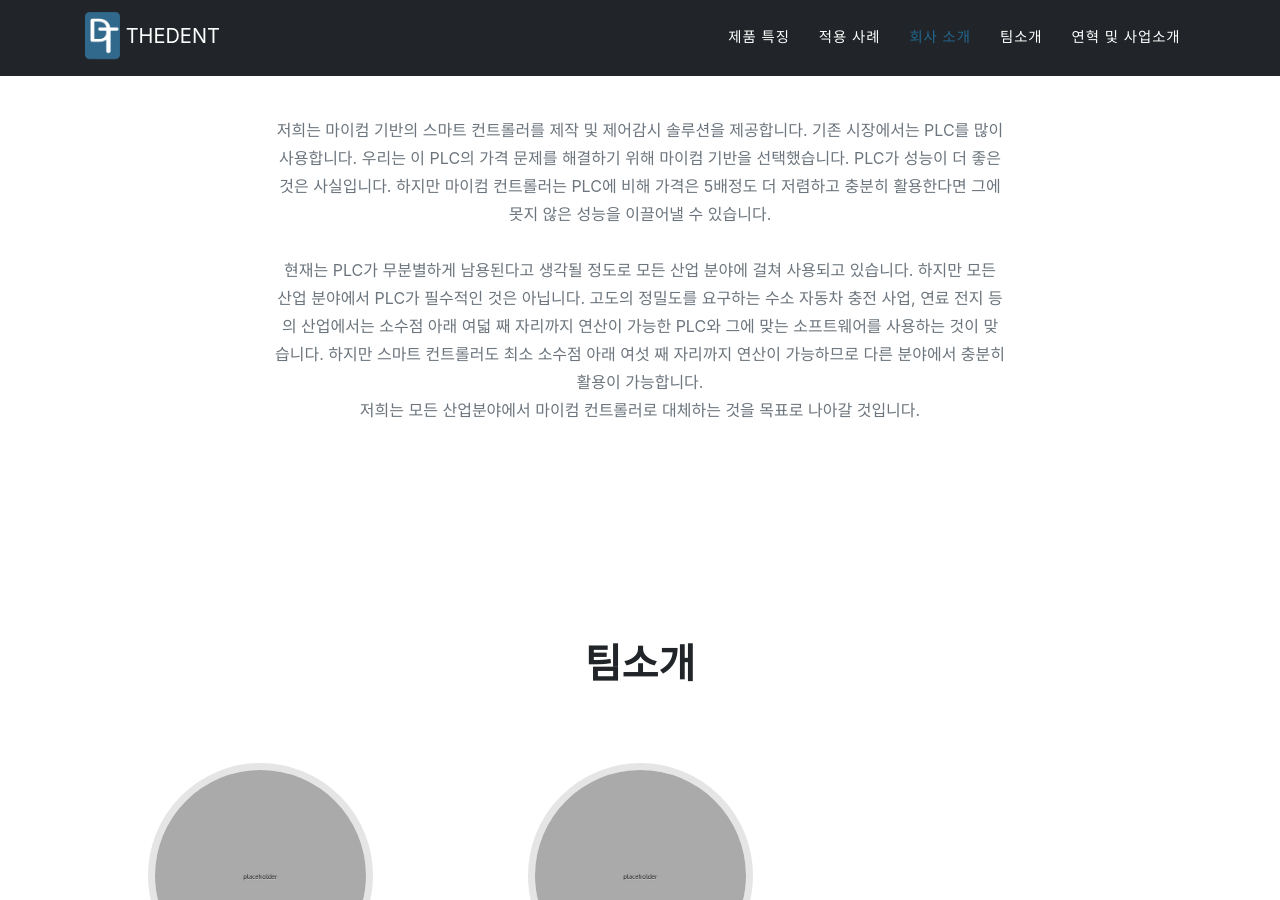
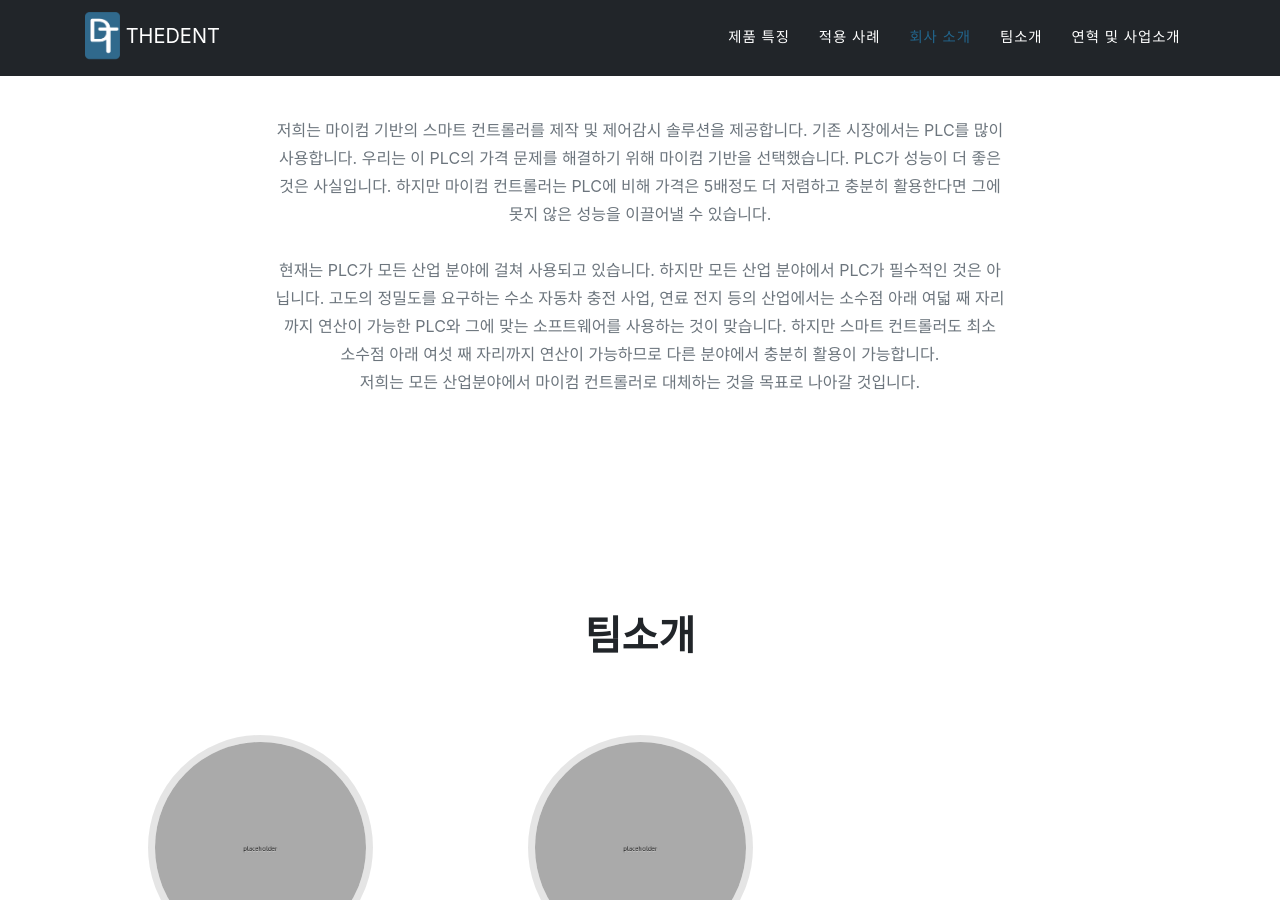
Before and after one commit to thedent-kr/thedent-kr.github.io, a Jekyll site: the page built from index.md, in a window 1280 px wide and 900 px high, scrolled down 2418 px. Built offline with Jekyll 4.4.1, drawn with Linux system fonts in a browser that asks for light colours; some web fonts are replaced.

Commit message:
Update sitetext.yml

```diff
--- a/_data/sitetext.yml
+++ b/_data/sitetext.yml
@@ -197,7 +197,7 @@ ko: &DEFAULT_KO
       기존 시장에서는 PLC를 많이 사용합니다.
       우리는 이 PLC의 가격 문제를 해결하기 위해 마이컴 기반을 선택했습니다. PLC가 성능이 더 좋은 것은 사실입니다.
       하지만 마이컴 컨트롤러는 PLC에 비해 가격은 5배정도 더 저렴하고 충분히 활용한다면 그에 못지 않은 성능을 이끌어낼 수 있습니다.<br><br>
-      현재는 PLC가 무분별하게 남용된다고 생각될 정도로 모든 산업 분야에 걸쳐 사용되고 있습니다.
+      현재는 PLC가 모든 산업 분야에 걸쳐 사용되고 있습니다.
       하지만 모든 산업 분야에서 PLC가 필수적인 것은 아닙니다.
       고도의 정밀도를 요구하는 수소 자동차 충전 사업, 연료 전지 등의 산업에서는 소수점 아래 여덟 째 자리까지 연산이 가능한 PLC와 그에 맞는 소프트웨어를 사용하는 것이 맞습니다.
       하지만 스마트 컨트롤러도 최소 소수점 아래 여섯 째 자리까지 연산이 가능하므로 다른 분야에서 충분히 활용이 가능합니다.<br>
```
